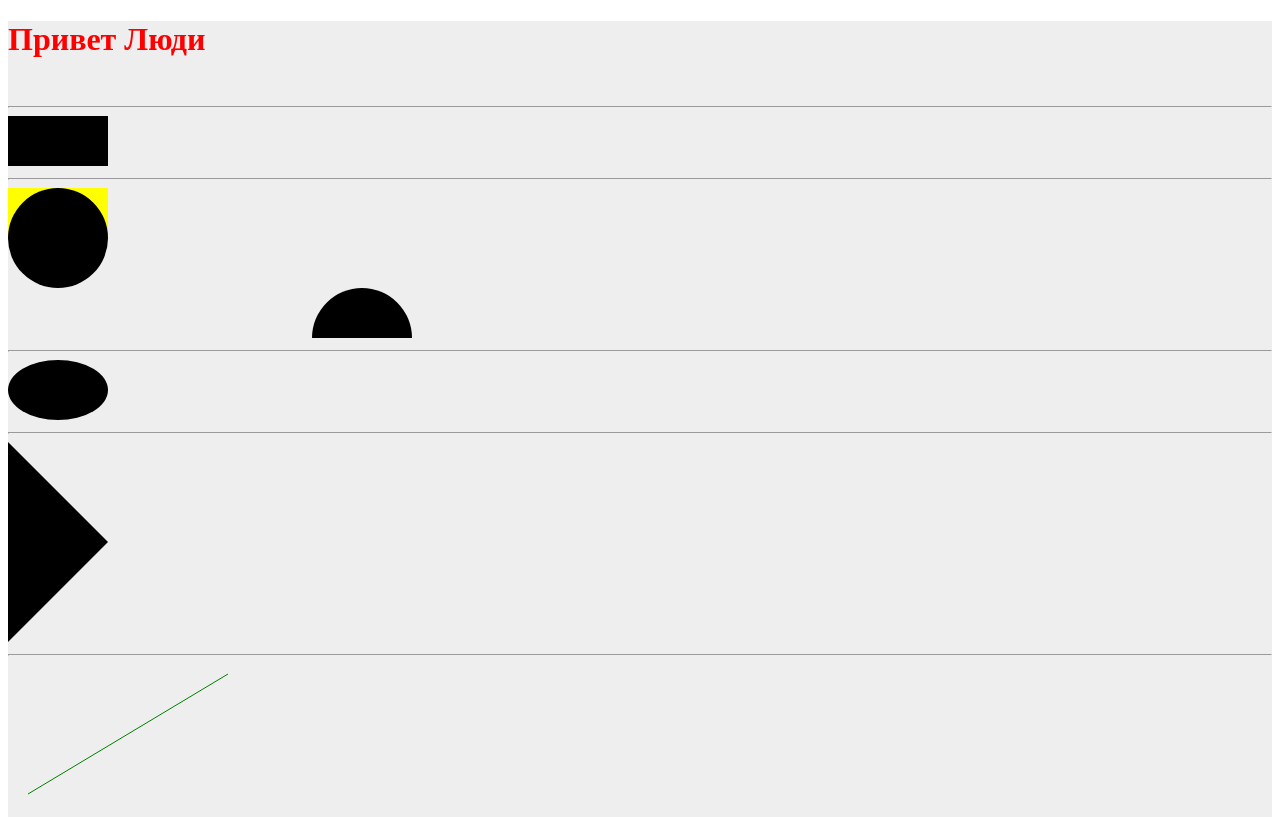
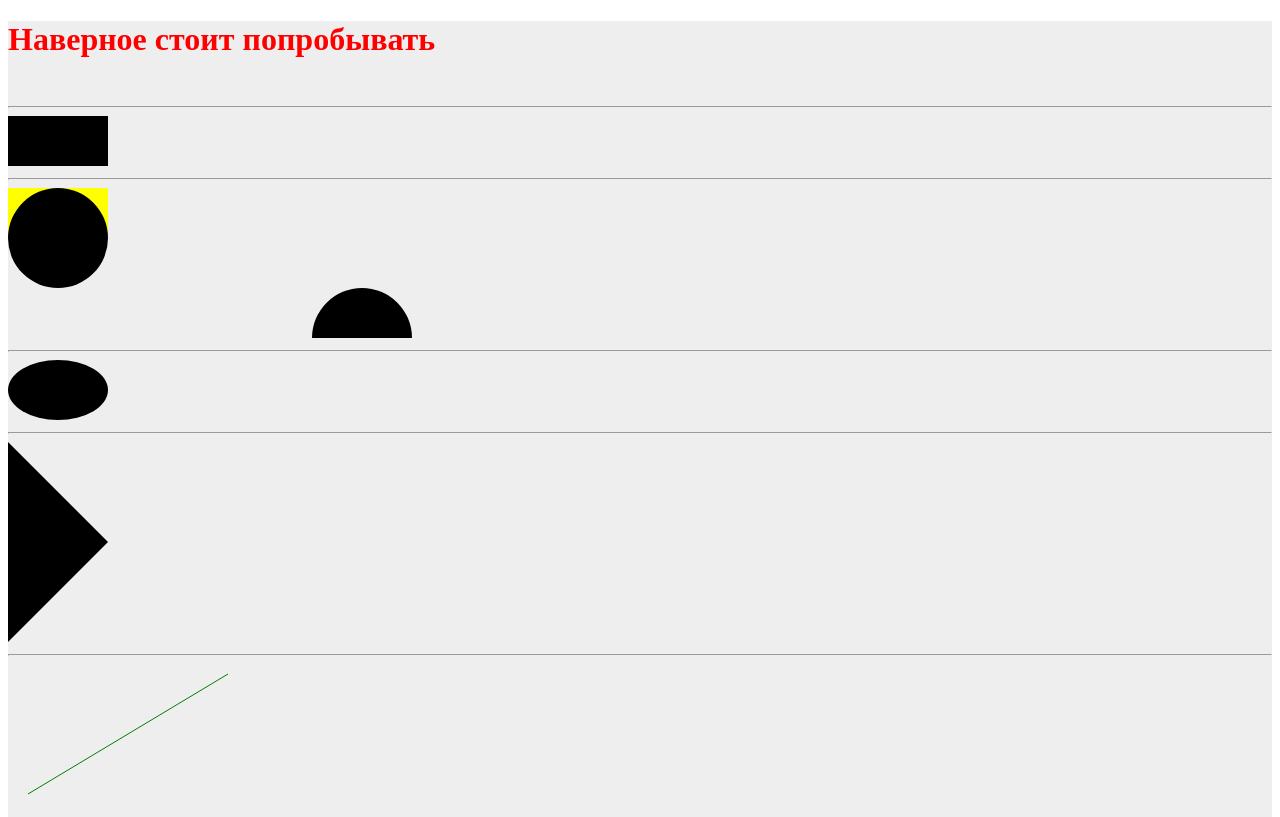
Before and after one commit to olec85/Module02-Shop, a website built with webpack: page src/index.html in a window 1280 px wide. Shown: the top 817 px of the page. Built offline with nearby package versions, Linux system fonts and the light colour scheme; files whose address does not match are found by name.

Commit message:
change index.html

```diff
--- a/src/index.html
+++ b/src/index.html
@@ -8,7 +8,7 @@
 </head>
 <body>
     <div class="box">
-        <h1 class="box__title">Привет Люди</h1>
+        <h1 class="box__title">Наверное стоит попробывать</h1>
         <img src="./images/smile.jpg" alt="" class="box__image">
         <hr>
         <svg width="100" height="50">
```
